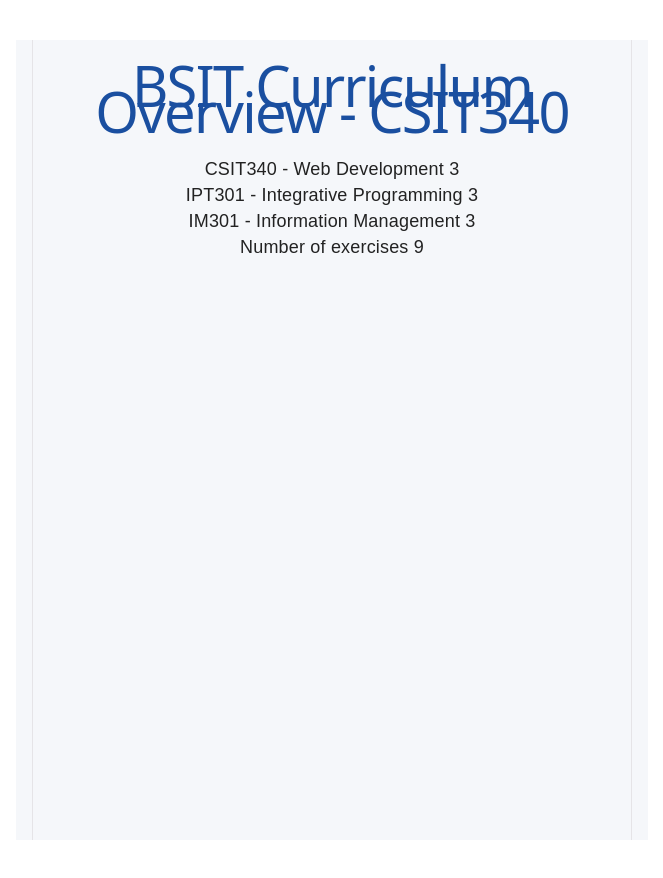
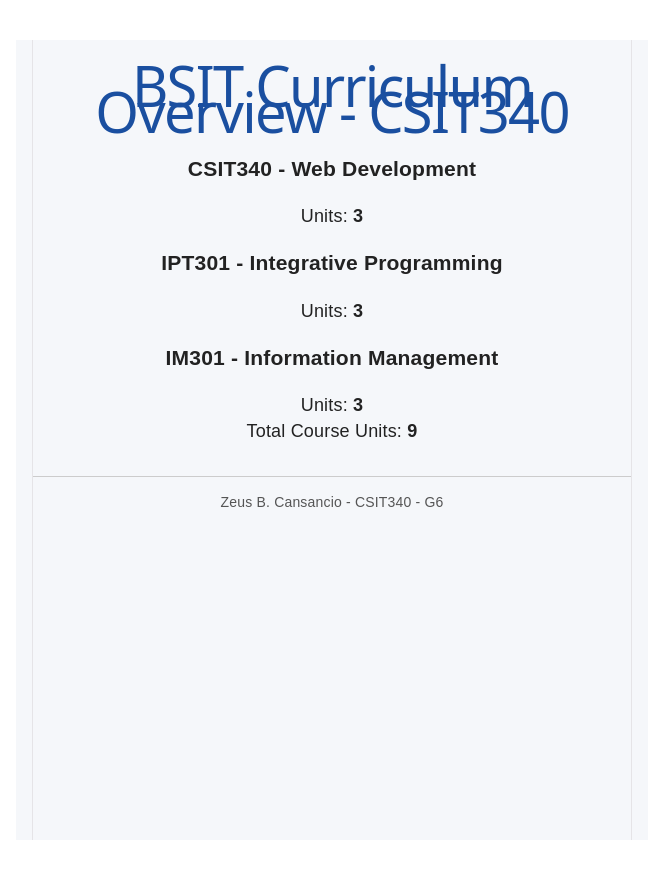
Before and after one commit to ZeusCans/CSIT340G6-Lab3-Cansancio, a React (Vite) app: page / in a window 1280 px wide. Shown: the whole page, without its empty margins (308-971 px from the left). Built offline with nearby package versions, Linux system fonts and the light colour scheme.

Commit message:
1.5: course information step 5

```diff
--- a/src/App.jsx
+++ b/src/App.jsx
@@ -1,32 +1,54 @@
 import React from 'react'
 
 const Header = (props) => {
-  return <h1>{props.course}</h1>
+  return (
+    <header className="header-container">
+      <h1>{props.course.name}</h1>
+    </header>
+  )
 }
 
 const Part = (props) => {
   return (
-    <p>{props.part.name} {props.part.exercises}</p>
+    <div className="part-card">
+      <h3>{props.part.name}</h3>
+      <p>Units: <strong>{props.part.exercises}</strong></p>
+    </div>
   )
 }
 
 const Content = (props) => {
   return (
-    <div>
+    <main className="content-container">
       <Part part={props.parts[0]} />
       <Part part={props.parts[1]} />
       <Part part={props.parts[2]} />
-    </div>
+    </main>
   )
 }
 
 const Total = (props) => {
-  return <p>Number of exercises {props.parts[0].exercises + props.parts[1].exercises + props.parts[2].exercises}</p>
+  const totalUnits = props.parts[0].exercises + props.parts[1].exercises + props.parts[2].exercises
+
+  return (
+    <section className="total-container">
+      <p>Total Course Units: <strong>{totalUnits}</strong></p>
+    </section>
+  )
+}
+
+const Footer = (props) => {
+  return (
+    <footer className="footer-container">
+      <p>{props.fullName} - {props.courseCode} - {props.section}</p>
+    </footer>
+  )
 }
 
 const App = () => {
-  const course = 'BSIT Curriculum Overview - CSIT340'
-  const parts = [
+  const course = {
+    name: 'BSIT Curriculum Overview - CSIT340',
+    parts: [
       {
         name: 'CSIT340 - Web Development',
         exercises: 3
@@ -40,12 +62,24 @@ const App = () => {
         exercises: 3
       }
     ]
+  }
+
+  const studentInfo = {
+    fullName: 'Zeus B. Cansancio',
+    courseCode: 'CSIT340',
+    section: 'G6'
+  }
 
   return (
-    <div>
+    <div className="app-layout">
       <Header course={course} />
-      <Content parts={parts} />
-      <Total parts={parts} />
+      <Content parts={course.parts} />
+      <Total parts={course.parts} />
+      <Footer
+        fullName={studentInfo.fullName}
+        courseCode={studentInfo.courseCode}
+        section={studentInfo.section}
+      />
     </div>
   )
 }
```
Lines whose indentation alone changed are shown as unchanged.
